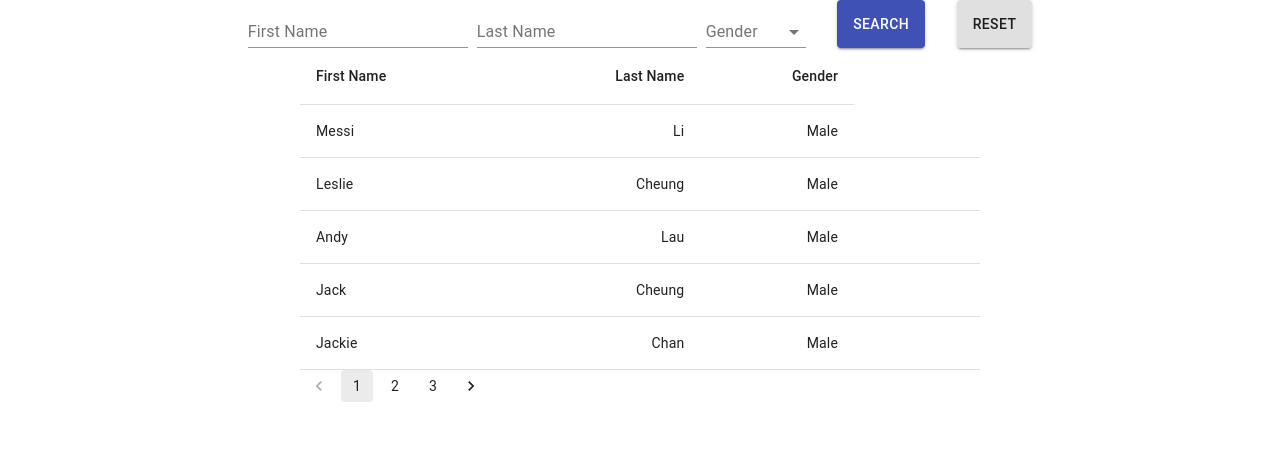
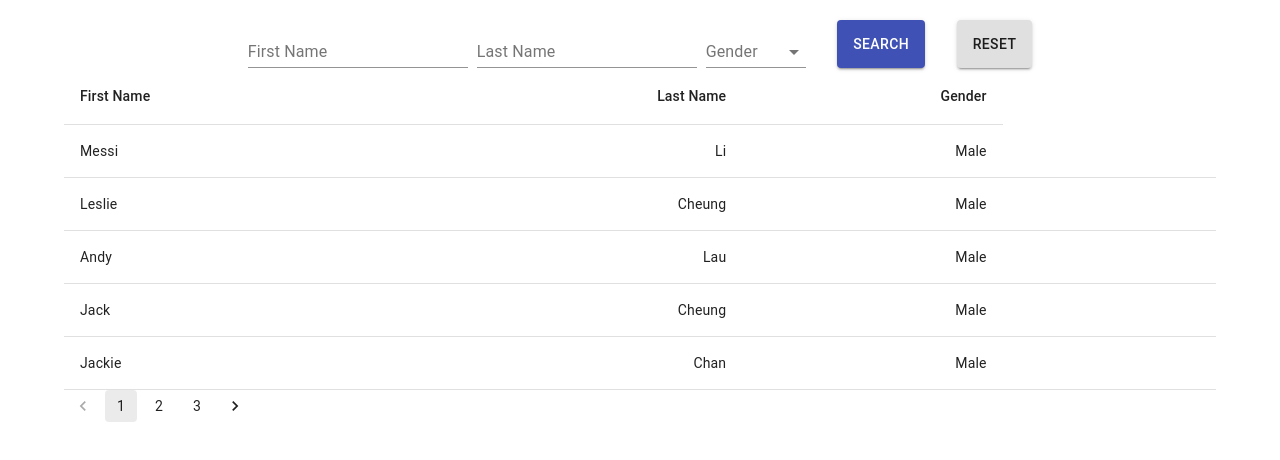
Before and after one commit to licaomeng/cra-redux-mobx, a React (Create React App) app: page / in a window 1280 px wide. Shown: the top 460 px of the page. Built offline with nearby package versions, Linux system fonts and the light colour scheme.

Commit message:
style adjust

```diff
--- a/src/component/paginationBar.jsx
+++ b/src/component/paginationBar.jsx
@@ -22,7 +22,7 @@ export default function paginationBar(props) {
   }
 
   return (
-    <div style={{ padding: '0 300px' }}>
+    <div style={{ padding: '0 5%' }}>
       <Pagination
         onChange={(e, v) => handlePageChange(v)}
         count={pageSize}
--- a/src/component/searchBar.jsx
+++ b/src/component/searchBar.jsx
@@ -32,7 +32,7 @@ function SearchBar(props) {
     }
   } = props
   return (
-    <div style={{ display: 'flex', justifyContent: 'center' }}>
+    <div style={{ display: 'flex', justifyContent: 'center', marginTop: '20px' }}>
       <FormControl>
         <TextField
           id="standard-basic"
--- a/src/component/tableBar.jsx
+++ b/src/component/tableBar.jsx
@@ -8,7 +8,7 @@ import TableRow from '@material-ui/core/TableRow';
 export default function tableBar(props) {
   const { dataList } = props
   return (
-    <div style={{ padding: '0 300px' }}>
+    <div style={{ padding: '0 5%' }}>
       <Table
         aria-label="simple table">
         <TableHead>
```
